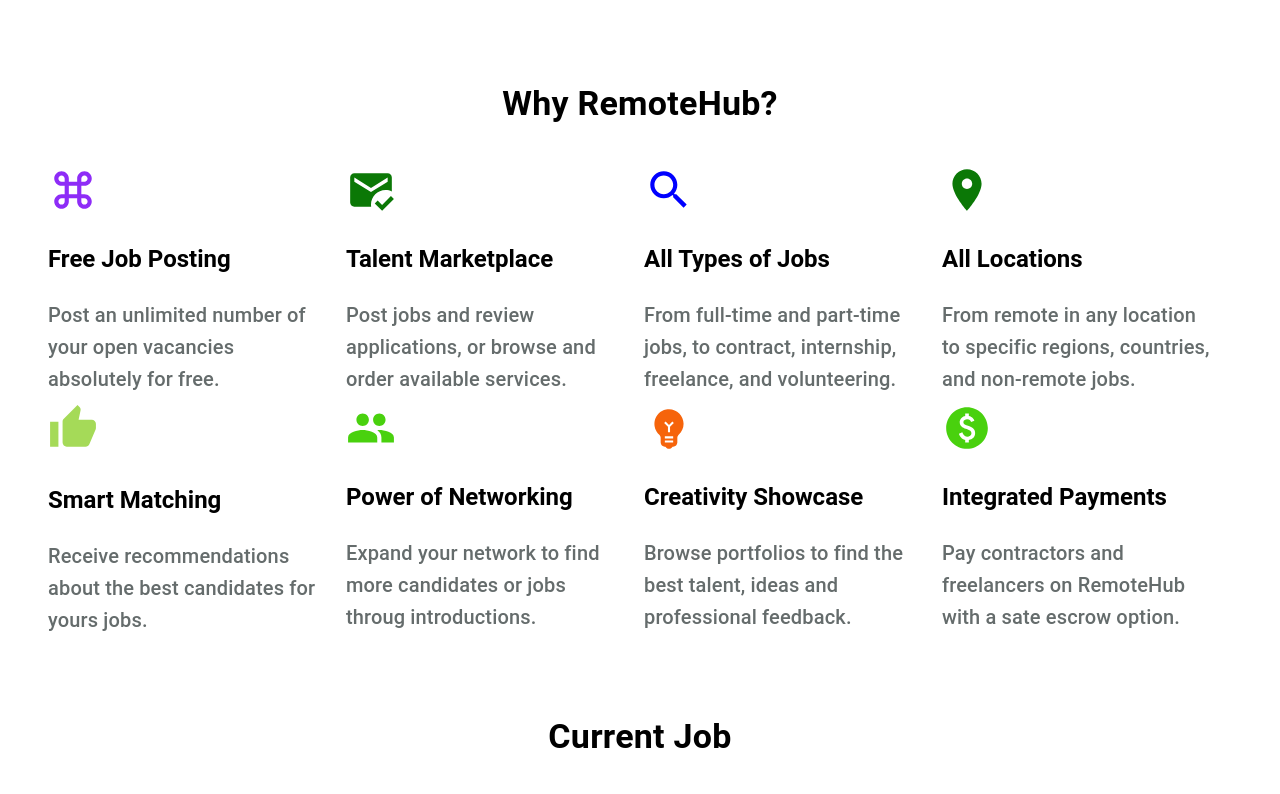
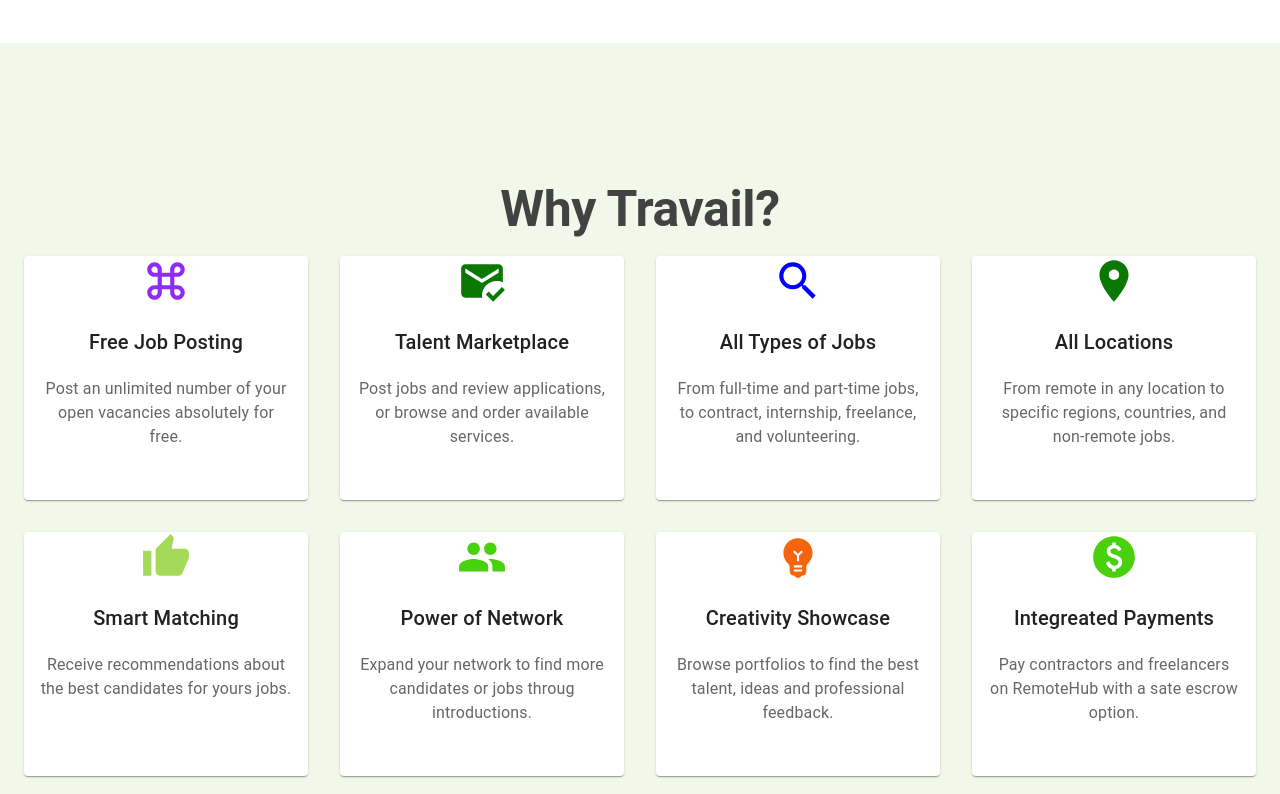
Before and after one commit to tajmin/travail-client, a React (Create React App) app: page / in a window 1280 px wide. Shown: the part 2326-3120 px from the top of the page. Built offline with nearby package versions, Linux system fonts and the light colour scheme; no server answers; the HTML template or start-up script is replaced by a standard one.

Commit message:
why travaiol? page updated

```diff
--- a/src/Pages/Home/RemoteHub/RemoteHub.js
+++ b/src/Pages/Home/RemoteHub/RemoteHub.js
@@ -1,4 +1,4 @@
-import { Container, Grid, Typography } from '@mui/material';
+import { Card, CardContent, Container, Grid, Typography } from '@mui/material';
 import { Box } from '@mui/system';
 import React from 'react';
 import ThumbUpIcon from '@mui/icons-material/ThumbUp';
@@ -9,101 +9,128 @@
 import MarkEmailReadIcon from '@mui/icons-material/MarkEmailRead';
 import EmojiObjectsIcon from '@mui/icons-material/EmojiObjects';
 import PaidIcon from '@mui/icons-material/Paid';
+import { grey, lightGreen } from '@mui/material/colors';
 
 
 const RemoteHub = () => {
     return (
-        <Container style={{marginTop: "40px"}}>
-            <Grid container spacing={2}>
-                <Grid item xs={12} style={{textAlign: "center"}}>
-                    <Grid>
-                    <Typography variant='h4' style={{fontWeight: 600}}>
-                        Why RemoteHub?
+        <Box sx={{ backgroundColor: lightGreen[50], py: 5 }}>
+            <Container maxWidth="xl" sx={{ py: 10 }}>
+            <Typography gutterBottom
+                    sx={{ fontWeight: 'bold', color: grey[800], pt: 2 }}
+                    variant="h2" component="div"
+                    fontSize={{ lg: 50, xs: 30 }}>
+                    Why Travail?
                 </Typography>
-                    </Grid>
-                </Grid>
-                <Grid>
-                    <Box sx={{ width: '100%', my: 5 }}>
-                        <Grid container rowSpacing={1} columnSpacing={{ xs: 1, sm: 2, md: 3 }} style={{textAlign: "left"}}>
-                            <Grid item xs={12} md={3}>
+
+                <Grid sx={{ pb: 6 }} container spacing={4}>
+                    <Grid item xs={12} lg={3}>
+                        <Card sx={{ '&:hover': { boxShadow: 3 } }}>
                         <KeyboardCommandKeyIcon sx={{ color: '#8E2CF7', fontSize: 50}}/>
-                                <Typography variant='h5' sx={{my: 3}} style={{fontWeight: 600}}>
+                            <CardContent sx={{ minHeight: '150px' }}>
+                                <Typography sx={{ pb: 1.5 }} gutterBottom variant="h6" component="div">
                                     Free Job Posting
                                 </Typography>
-                                <Typography variant='h6' sx={{color: "#656C6C"}}>
+                                <Typography variant="body1" color="text.secondary">
                                     Post an unlimited number of your open vacancies absolutely for free.
                                 </Typography>
+                            </CardContent>
+                        </Card>
                     </Grid>
-                            <Grid item xs={12} md={3}>
+                    <Grid item xs={12} lg={3}>
+                        <Card sx={{ '&:hover': { boxShadow: 3 } }}>
                         <MarkEmailReadIcon sx={{ color: '#0B7806', fontSize: 50 }}/>
-                                <Typography variant='h5' sx={{my: 3}} style={{fontWeight: 600}}>
+                            <CardContent sx={{ minHeight: '150px' }}>
+                                <Typography sx={{ pb: 1.5 }} gutterBottom variant="h6" component="div">
                                     Talent Marketplace
                                 </Typography>
-                                <Typography variant='h6' sx={{color: "#656C6C"}}>
+                                <Typography variant="body1" color="text.secondary">
                                     Post jobs and review applications, or browse and order available services.
                                 </Typography>
+                            </CardContent>
+                        </Card>
                     </Grid>
-                            <Grid item xs={12} md={3}>
+                    <Grid item xs={12} lg={3}>
+                        <Card sx={{ '&:hover': { boxShadow: 3 } }}>
                             <SearchIcon sx={{ color: 'blue', fontSize: 50 }}/>
-                                <Typography variant='h5' sx={{my: 3}} style={{fontWeight: 600}}>
+                            <CardContent sx={{ minHeight: '150px' }}>
+                                <Typography sx={{ pb: 1.5 }} gutterBottom variant="h6" component="div">
                                     All Types of Jobs
                                 </Typography>
-                                <Typography variant='h6' sx={{color: "#656C6C"}}>
+                                <Typography variant="body1" color="text.secondary">
                                     From full-time and part-time jobs, to contract, internship, freelance, and volunteering.
                                 </Typography>
+                            </CardContent>
+                        </Card>
                     </Grid>
-                            <Grid item xs={12} md={3}>
+                    <Grid item xs={12} lg={3}>
+                        <Card sx={{ '&:hover': { boxShadow: 3 } }}>
                             <LocationOnIcon sx={{ color: '#0B7806', fontSize: 50 }}/>
-                                <Typography variant='h5' sx={{my: 3}} style={{fontWeight: 600}}>
+                            <CardContent sx={{ minHeight: '150px' }}>
+                                <Typography sx={{ pb: 1.5 }} gutterBottom variant="h6" component="div">
                                     All Locations
                                 </Typography>
-                                <Typography variant='h6' sx={{color: "#656C6C"}}>
+                                <Typography variant="body1" color="text.secondary">
                                     From remote in any location to specific regions, countries, and non-remote jobs.
                                 </Typography>
+                            </CardContent>
+                        </Card>
                     </Grid>
-                            <Grid item xs={12} md={3}>
-                                <Typography>
-                                    <ThumbUpIcon sx={{ color: '#A5DA58', fontSize: 50 }}></ThumbUpIcon>
-                                </Typography>
-                                <Typography variant='h5' sx={{my: 3}} style={{fontWeight: 600}}>
+                    <Grid item xs={12} lg={3}>
+                        <Card sx={{ '&:hover': { boxShadow: 3 } }}>
+                            <ThumbUpIcon sx={{ color: '#A5DA58', fontSize: 50 }}/>
+                            <CardContent sx={{ minHeight: '150px' }}>
+                                <Typography sx={{ pb: 1.5 }} gutterBottom variant="h6" component="div">
                                     Smart Matching
                                 </Typography>
-                                <Typography variant='h6' sx={{color: "#656C6C"}}>
+                                <Typography variant="body1" color="text.secondary">
                                     Receive recommendations about the best candidates for yours jobs.
                                 </Typography>
+                            </CardContent>
+                        </Card>
                     </Grid>
-                            <Grid item xs={12} md={3}>
+                    <Grid item xs={12} lg={3}>
+                        <Card sx={{ '&:hover': { boxShadow: 3 } }}>
                             <GroupIcon sx={{ color: '#49D10E ', fontSize: 50 }}/>
-                                <Typography variant='h5' sx={{my: 3}} style={{fontWeight: 600}}>
-                                    Power of Networking
+                            <CardContent sx={{ minHeight: '150px' }}>
+                                <Typography sx={{ pb: 1.5 }} gutterBottom variant="h6" component="div">
+                                    Power of Network
                                 </Typography>
-                                <Typography variant='h6' sx={{color: "#656C6C"}}>
+                                <Typography variant="body1" color="text.secondary">
                                     Expand your network to find more candidates or jobs throug introductions.
                                 </Typography>
+                            </CardContent>
+                        </Card>
                     </Grid>
-                            <Grid item xs={12} md={3}>
+                    <Grid item xs={12} lg={3}>
+                        <Card sx={{ '&:hover': { boxShadow: 3 } }}>
                             <EmojiObjectsIcon sx={{ color: '#F6640B', fontSize: 50 }}/>
-                                <Typography variant='h5' sx={{my: 3}} style={{fontWeight: 600}}>
+                            <CardContent sx={{ minHeight: '150px' }}>
+                                <Typography sx={{ pb: 1.5 }} gutterBottom variant="h6" component="div">
                                     Creativity Showcase
                                 </Typography>
-                                <Typography variant='h6' sx={{color: "#656C6C"}}>
+                                <Typography variant="body1" color="text.secondary">
                                     Browse portfolios to find the best talent, ideas and professional feedback.
                                 </Typography>
+                            </CardContent>
+                        </Card>
                     </Grid>
-                            <Grid item xs={12} md={3}>
+                    <Grid item xs={12} lg={3}>
+                        <Card sx={{ '&:hover': { boxShadow: 3 } }}>
                             <PaidIcon sx={{ color: '#49D10E', fontSize: 50 }}/>
-                                <Typography variant='h5' sx={{my: 3}} style={{fontWeight: 600}}>
-                                    Integrated Payments
+                            <CardContent sx={{ minHeight: '150px' }}>
+                                <Typography sx={{ pb: 1.5 }} gutterBottom variant="h6" component="div">
+                                    Integreated Payments
                                 </Typography>
-                                <Typography variant='h6' sx={{color: "#656C6C"}}>
+                                <Typography variant="body1" color="text.secondary">
                                     Pay contractors and freelancers on RemoteHub with a sate escrow option.
                                 </Typography>
-                            </Grid>
-                        </Grid>
-                    </Box>
+                            </CardContent>
+                        </Card>
                     </Grid>
                 </Grid>
             </Container>
+        </Box>
     );
 };
 
```
Lines whose indentation alone changed are shown as unchanged.
